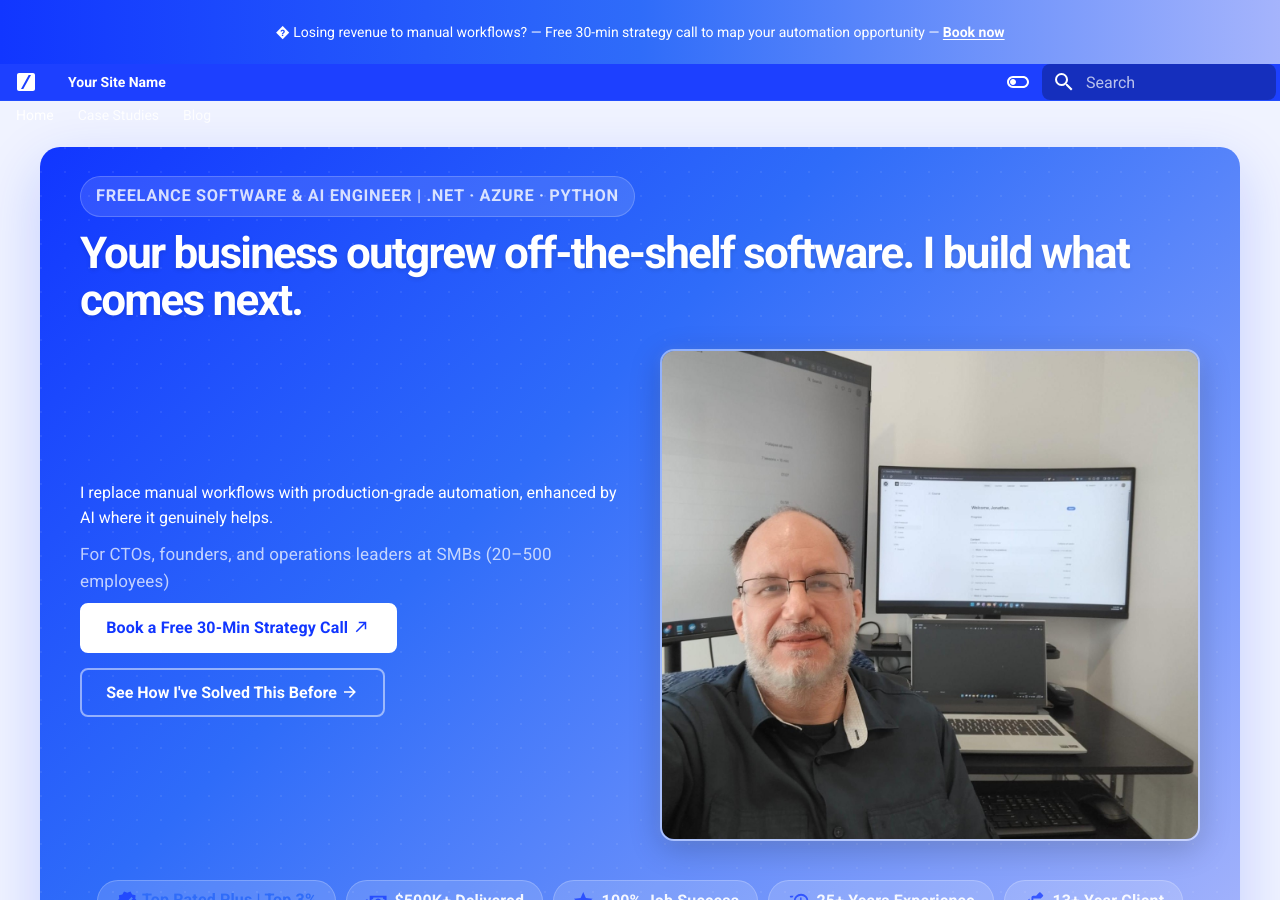
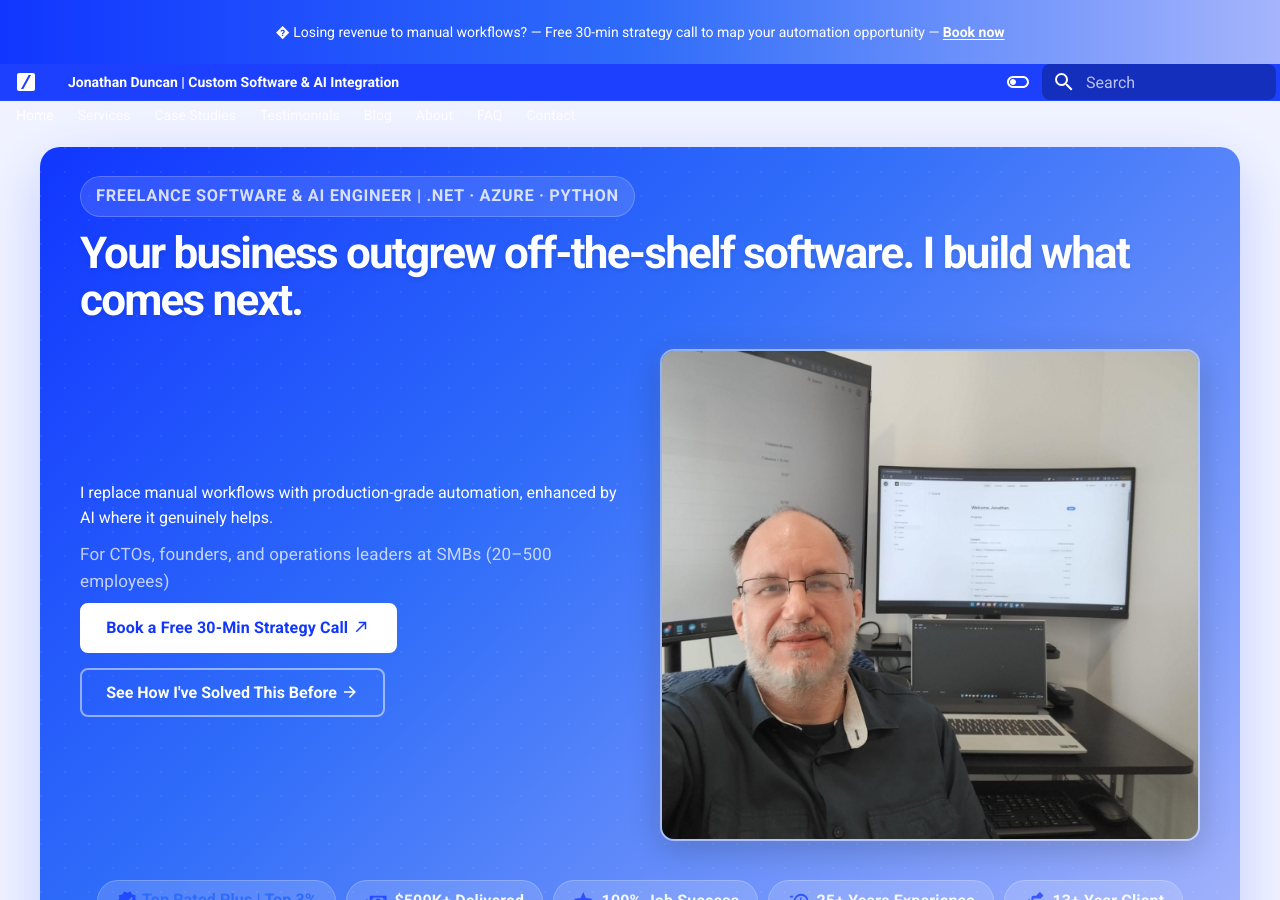
Before and after one commit to JonathanDDuncan/jonathanduncanprowebsite, an MkDocs documentation site: the page built from docs/index.md, in a window 1280 px wide and 900 px high. Built offline with MkDocs 1.6.1 and Material for MkDocs 9.7.7, drawn with Linux system fonts in a browser that asks for light colours; some of the changed lines change nothing that is shown.

Commit message:
fix: correct site_url, site_name, nav, social links, and copyright

```diff
--- a/mkdocs.yml
+++ b/mkdocs.yml
@@ -1,17 +1,24 @@
-site_name: Your Site Name
-site_description: Your site description
-site_url: https://yourdomain.com
+site_name: Jonathan Duncan | Custom Software & AI Integration
+site_description: I build custom software and AI integrations that replace manual workflows, cut costs, and unlock revenue for established businesses.
+site_url: https://jonathandduncan.github.io/jonathanduncanprowebsite/
 
 nav:
-  - Home:
-    - About: index.md
+  - Home: index.md
+  - Services: services.md
   - Case Studies:
     - Overview: portfolio/index.md
     - Projects:
-      - portfolio/projects/project-1.md
-      - portfolio/projects/project-2.md
+      - portfolio/projects/automotive-operations-platform.md
+      - portfolio/projects/canadian-geocoding-api.md
+      - portfolio/projects/climate-data-pipeline.md
+      - portfolio/projects/diagnostic-visualization-platform.md
+      - portfolio/projects/real-time-file-monitoring.md
+  - Testimonials: testimonials.md
   - Blog:
     - blog/index.md
+  - About: about.md
+  - FAQ: faq.md
+  - Contact: contact.md
 
 theme:
   name: material
@@ -52,14 +59,10 @@
 extra:
   generator: true
   social:
-    - icon: fontawesome/solid/building
-      link: https://company.com
+    - icon: fontawesome/brands/linkedin
+      link: https://www.linkedin.com/in/jonathanduncan-dev/
     - icon: fontawesome/brands/github
-      link: https://github.com/
-    - icon: fontawesome/brands/youtube
-      link: https://youtube.com/
-    - icon: fontawesome/brands/linkedin
-      link: https://www.linkedin.com
+      link: https://github.com/JonathanDDuncan
   analytics:
     # provider: google
     # property: G-W9Y130NXVZ
@@ -99,8 +102,5 @@
 extra_javascript:
   - https://cdnjs.cloudflare.com/ajax/libs/js-yaml/4.1.0/js-yaml.min.js
 
-extra_files:
-  - docs/robots.txt
-
 copyright: |
-  &copy; 2024 <a href="https://www.linkedin.com" target="_blank" rel="noopener">John Doe</a>. All rights reserved.
+  &copy; 2026 <a href="https://www.linkedin.com/in/jonathanduncan-dev/" target="_blank" rel="noopener">Jonathan Duncan</a>. All rights reserved.
```
